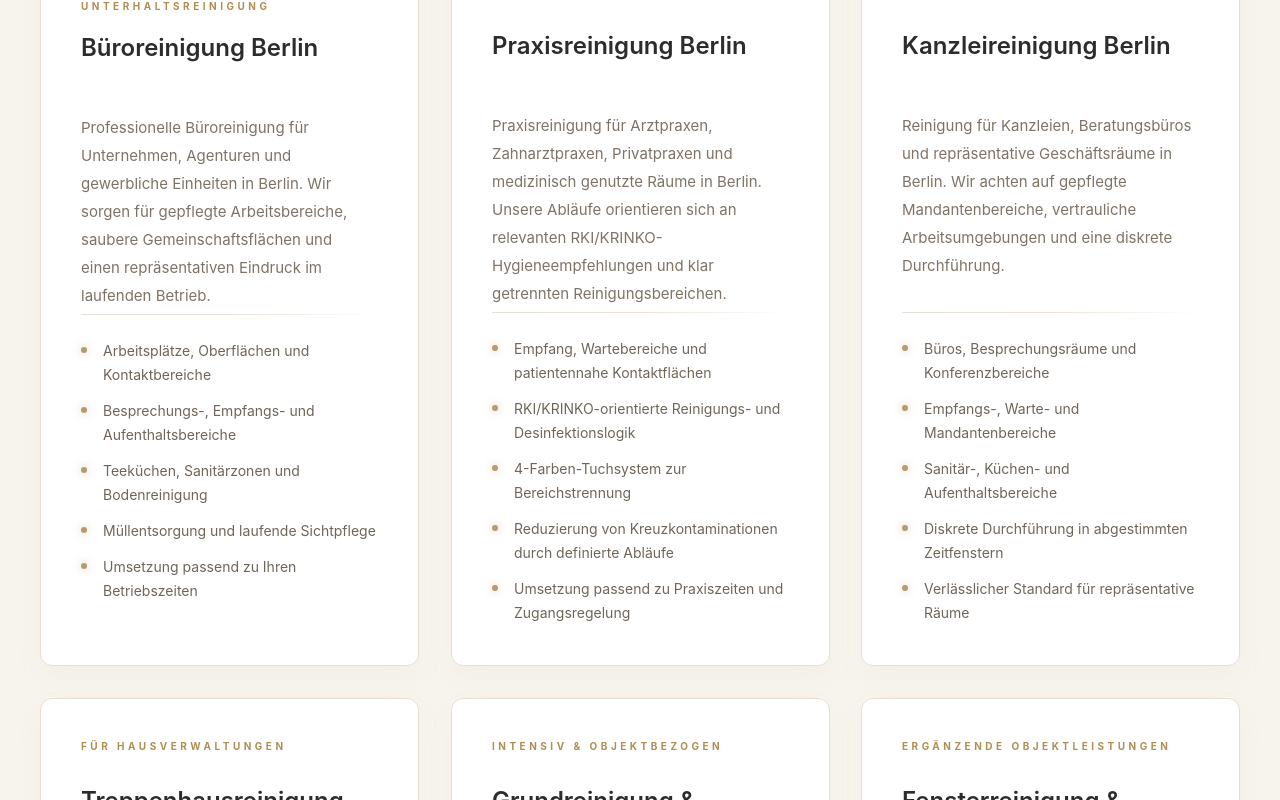
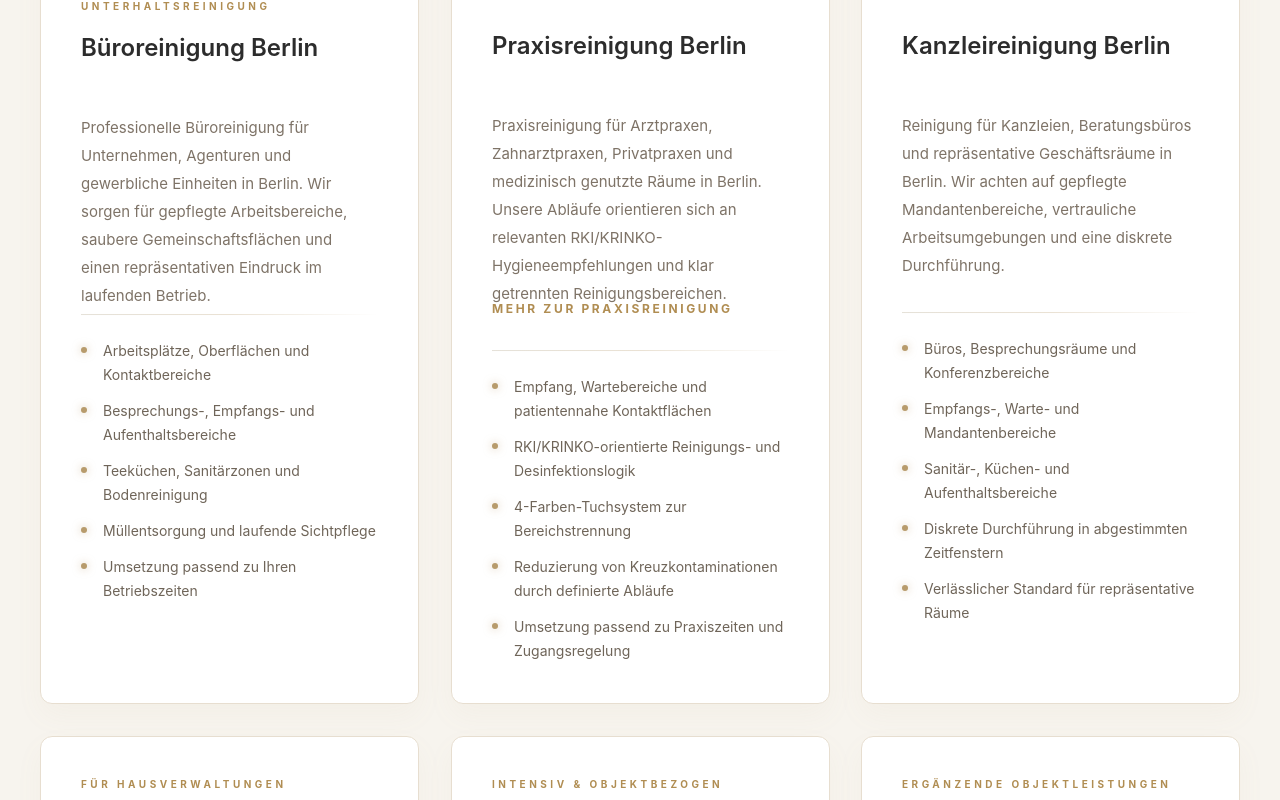
Before and after one commit to sticky030/nautilus-facility-cleaning, a React (Vite) app: page / in a window 1280 px wide. Shown: the part 1440-2240 px from the top of the page. Built offline with nearby package versions, Linux system fonts and the light colour scheme.

Commit message:
SEO: link homepage to praxisreinigung landing page

```diff
--- a/src/App.tsx
+++ b/src/App.tsx
@@ -26,6 +26,7 @@ const services = [
   },
   {
     id: 'praxisreinigung',
+    href: '/praxisreinigung-berlin/',
     eyebrow: 'Sensible Hygienebereiche',
     title: 'Praxisreinigung Berlin',
     text: 'Praxisreinigung für Arztpraxen, Zahnarztpraxen, Privatpraxen und medizinisch genutzte Räume in Berlin. Unsere Abläufe orientieren sich an relevanten RKI/KRINKO-Hygieneempfehlungen und klar getrennten Reinigungsbereichen.',
@@ -208,6 +209,14 @@ export default function App() {
                     <div className="min-h-[28px] text-[10px] font-bold uppercase tracking-[0.35em] text-[#B79B6C]">{service.eyebrow}</div>
                     <h3 className="mt-5 min-h-[64px] lg:h-[64px] text-[24px] font-semibold leading-[1.2] text-[#2C2C2C]">{service.title}</h3>
                     <p className="mt-4 min-h-[168px] lg:h-[168px] text-[15px] leading-7 text-[#7E7367]">{service.text}</p>
+                    {'href' in service && service.href ? (
+                      <a
+                        href={service.href}
+                        className="mt-5 inline-flex w-fit items-center text-[12px] font-bold uppercase tracking-[0.22em] text-[#B79B6C] transition-colors hover:text-[#2C2C2C]"
+                      >
+                        Mehr zur Praxisreinigung
+                      </a>
+                    ) : null}
                   </div>
                   <div className="mt-8 flex flex-col justify-end shrink-0 text-left">
                     <div className="h-px w-full bg-gradient-to-r from-[#E5E1D8] via-[#B79B6C]/30 to-transparent" />
@@ -440,7 +449,7 @@ export default function App() {
                 <a href="#bueroreinigung" className="hover:text-[#B79B6C] transition-colors">Unterhaltsreinigung</a>
                 <a href="#bueroreinigung" className="hover:text-[#B79B6C] transition-colors">Büroreinigung</a>
                 <a href="#kanzleireinigung" className="hover:text-[#B79B6C] transition-colors">Kanzleireinigung</a>
-                <a href="#praxisreinigung" className="hover:text-[#B79B6C] transition-colors">Praxisreinigung</a>
+                <a href="/praxisreinigung-berlin/" className="hover:text-[#B79B6C] transition-colors">Praxisreinigung</a>
                 <a href="#treppenhausreinigung" className="hover:text-[#B79B6C] transition-colors">Treppenhausreinigung</a>
                 <a href="#grundreinigung" className="hover:text-[#B79B6C] transition-colors">Grundreinigung</a>
                 <a href="#grundreinigung" className="hover:text-[#B79B6C] transition-colors">Baufein- / Bauendreinigung</a>
```
